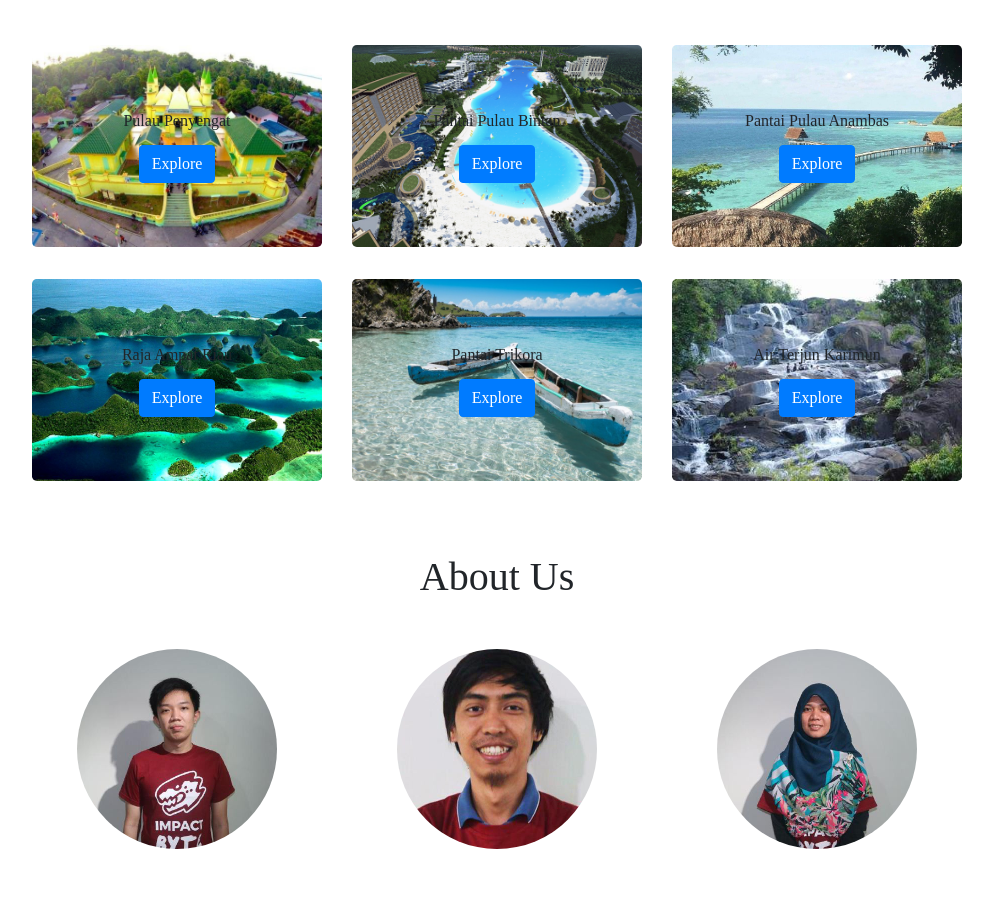
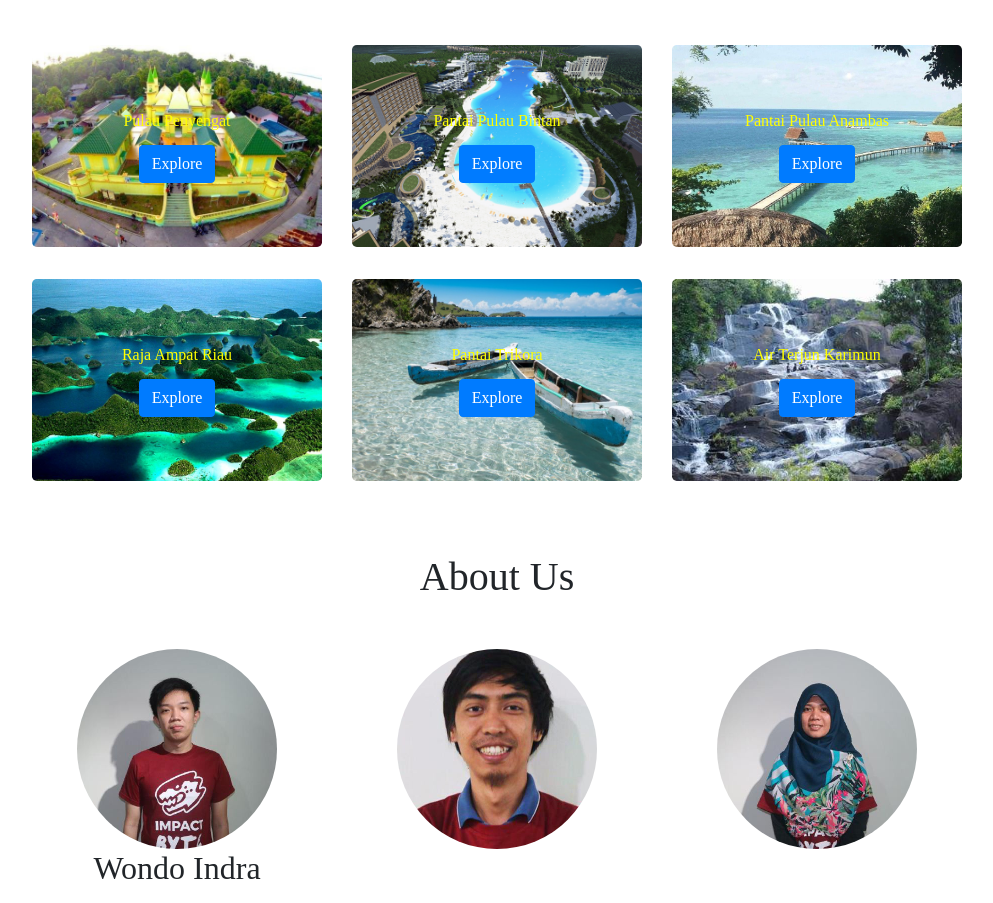
Before and after one commit to daring-drogon/HarbourTic, a plain HTML site: page index.html in a window 1280 px wide. Shown: the part 697-1600 px from the top of the page, without its empty margins (143-1136 px from the left). Before the commit the page ends 1546 px from the top, so only its background shows below. Drawn offline with nearby package versions, Linux system fonts and the light colour scheme.

Commit message:
update navbar, content, image in html and manage style css

```diff
--- a/index.html
+++ b/index.html
@@ -76,20 +76,20 @@
                 <div class="container-fluid mt-5">
                         <div class="row justify-content-center">
                             <div class="col-3">
-                                <div class="jumbotron penyengat text-center ">
+                                <div class="p jumbotron penyengat text-center ">
                                     <p class="card-title">Pulau Penyengat</p>
                                     <a class="btn btn-primary" href="#">Explore</a>
                                 </div>
                             </div>
                             <div class="col-3">
                                 <div class="jumbotron bintan text-center">
-                                    <p class="card-title">Pantai Pulau Bintan</p>
+                                    <p class="p card-title">Pantai Pulau Bintan</p>
                                     <a class="btn btn-primary" href="#">Explore</a>
                                 </div>
                             </div>
                             <div class="col-3">
                                 <div class="jumbotron anambas text-center">
-                                    <p class="card-title">Pantai Pulau Anambas</p>
+                                    <p class="p card-title">Pantai Pulau Anambas</p>
                                     <a class="btn btn-primary" href="#">Explore</a>
                                 </div>
                             </div>
@@ -97,19 +97,19 @@
                         <div class="row justify-content-center">
                             <div class="col-3">
                                 <div class="jumbotron rajaampat text-center">
-                                    <p class="card-title">Raja Ampat Riau</p>
+                                    <p class="p card-title">Raja Ampat Riau</p>
                                     <a class="btn btn-primary" href="#">Explore</a>
                                 </div>
                             </div>
                             <div class="col-3">
                                 <div class="jumbotron trikora text-center">
-                                    <p class="card-title">Pantai Trikora</p>
+                                    <p class="p card-title">Pantai Trikora</p>
                                     <a class="btn btn-primary" href="#">Explore</a>
                                 </div>
                             </div>
                             <div class="col-3">
                                 <div class="jumbotron airterjun text-center">
-                                    <p class="card-title">Air Terjun Karimun</p>
+                                    <p class="p card-title">Air Terjun Karimun</p>
                                     <a class="btn btn-primary" href="#">Explore</a>
                                 </div>
                             </div>
@@ -120,7 +120,8 @@
                             <div class="row justify-content-center">
                                     <div class="col-3 text-center">
                                             <img src="./assets/wondo.jpeg" class="img-circle" alt="pak jamal" width="200" height="200">
-
+                                            <h2>Wondo Indra</h2>
+                                            <p></p>
                                     </div>
                                     <div class="col-3 text-center">
                                             <img src="./assets/pak jamal.jpeg" class="img-circle" alt="pak jamal" width="200" height="200">
```
